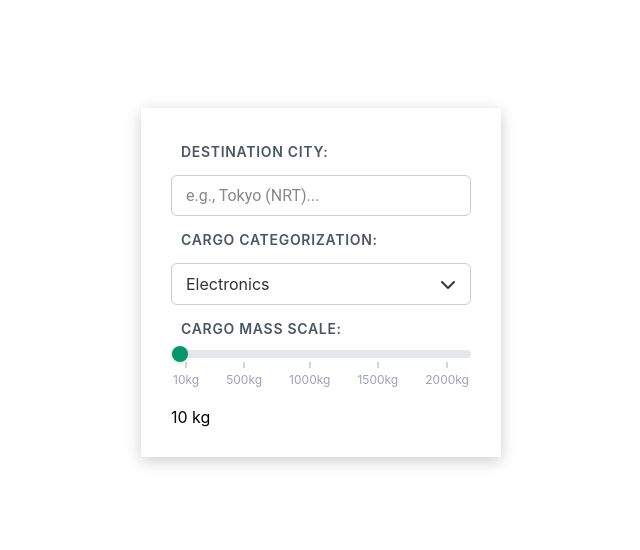
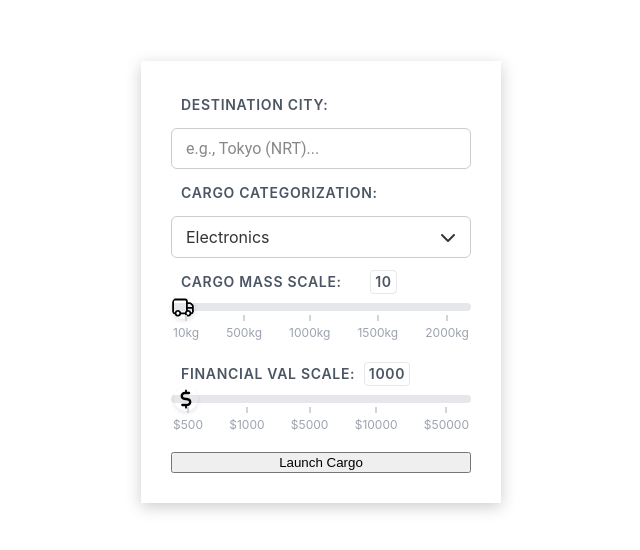
Before and after one commit to ARGUS269/Aetheria-Logistics-Hub, a Vue app: page /logistic in a window 1280 px wide. Shown: the part 118-668 px from the top of the page, without its empty margins (319-959 px from the left). Built offline with nearby package versions, Linux system fonts and the light colour scheme.

Commit message:
feat: initial project setup

```diff
--- a/src/components/CargoForm.vue
+++ b/src/components/CargoForm.vue
@@ -3,6 +3,7 @@ import { ref } from "vue";
 const categorization = ref("Electronics");
 const TransIsRotated = ref(false);
 const massValue = ref(10);
+const valValue = ref(1000);
 
 function chevron() {
   TransIsRotated.value = !TransIsRotated.value;
@@ -41,16 +42,19 @@ function selectOption(val) {
       </Transition>
     </div>
     <div class="mass-slider-card">
-      <label for="scale-slider">Cargo Mass Scale:</label>
+      <label for="scale-slider" class="scale-slider-label" :data-text="massValue"
+        >Cargo Mass Scale:</label
+      >
       <div class="slider-wrapper">
         <input
           type="range"
           id="scale-slider"
-          min="0"
+          min="10"
           max="2000"
           step="10"
           list="scale-markers"
           v-model="massValue"
+          class="slider-wrapper-mass"
         />
 
         <div class="scale-ticks">
@@ -61,10 +65,33 @@ function selectOption(val) {
           <span>2000kg</span>
         </div>
       </div>
-      <div class="mass-display">
-        <span id="massValue">{{ massValue }}</span> kg
+    </div>
+    <div class="val-slider-card">
+      <label for="scale-slider" class="scale-slider-label" :data-text="valValue"
+        >Financial Val Scale:</label
+      >
+      <div class="slider-wrapper">
+        <input
+          type="range"
+          id="scale-slider"
+          min="500"
+          max="50000"
+          step="10"
+          list="scale-markers"
+          v-model="valValue"
+          class="slider-wrapper-val"
+        />
+
+        <div class="scale-ticks">
+          <span>$500</span>
+          <span>$1000</span>
+          <span>$5000</span>
+          <span>$10000</span>
+          <span>$50000</span>
+        </div>
       </div>
     </div>
+    <button type="submit">Launch Cargo</button>
   </form>
 </template>
 
@@ -85,7 +112,7 @@ label {
 
 .slider-wrapper {
   position: relative;
-  margin-bottom: 20px;
+  margin-bottom: 10px;
 }
 
 input[type="range"] {
@@ -99,22 +126,65 @@ input[type="range"] {
   outline: none;
 }
 
+.scale-ticks span::before {
+  content: "";
+  position: absolute;
+  top: -10px;
+  left: 50%;
+  transform: translateX(-50%);
+  width: 2px;
+  height: 6px;
+  background-color: #d1d5db;
+}
+.scale-slider-label {
+  position: relative;
+  display: inline-block;
+  padding-right: 55px;
+}
+
+.scale-slider-label::after {
+  content: attr(data-text);
+  position: absolute;
+  top: 50%;
+  right: 0;
+  display: flex;
+  justify-content: center;
+  align-items: center;
+  min-width: 24px;
+  height: 24px;
+  padding: 0 4px;
+  box-sizing: border-box;
+  white-space: nowrap;
+
+  border: 1px solid #e5e7eb;
+  background-color: white;
+  border-radius: 4px;
+
+  transform: translateY(-50%);
+}
+
 input[type="range"]::-webkit-slider-thumb {
   -webkit-appearance: none;
   appearance: none;
-  width: 16px;
-  height: 16px;
+  width: 24px;
+  height: 24px;
   border-radius: 50%;
-  background: #059669; /* Emerald Green */
+  background-repeat: no-repeat;
+  background-position: center;
+  background-size: 100%;
   cursor: pointer;
   box-shadow: 0 2px 4px rgba(0, 0, 0, 0.1);
-  transition:
-    background 0.15s ease-in-out,
-    transform 0.1s ease;
+}
+
+.slider-wrapper-mass::-webkit-slider-thumb {
+  background-image: url("../assets/truck-regular-full.svg");
+}
+
+.slider-wrapper-val::-webkit-slider-thumb {
+  background-image: url("../assets/dollar-sign-solid-full.svg");
 }
 
 input[type="range"]::-webkit-slider-thumb:hover {
-  background: #047857;
   transform: scale(1.1);
 }
 
@@ -130,17 +200,6 @@ input[type="range"]::-webkit-slider-thumb:hover {
   color: #9ca3af;
   position: relative;
   text-align: center;
-}
-
-.scale-ticks span::before {
-  content: "";
-  position: absolute;
-  top: -10px;
-  left: 50%;
-  transform: translateX(-50%);
-  width: 2px;
-  height: 6px;
-  background-color: #d1d5db;
 }
 
 .destination-field {
```
Also changed, not shown: src/assets/dollar-sign-solid-full.svg (added), src/assets/truck-regular-full.svg (added).
